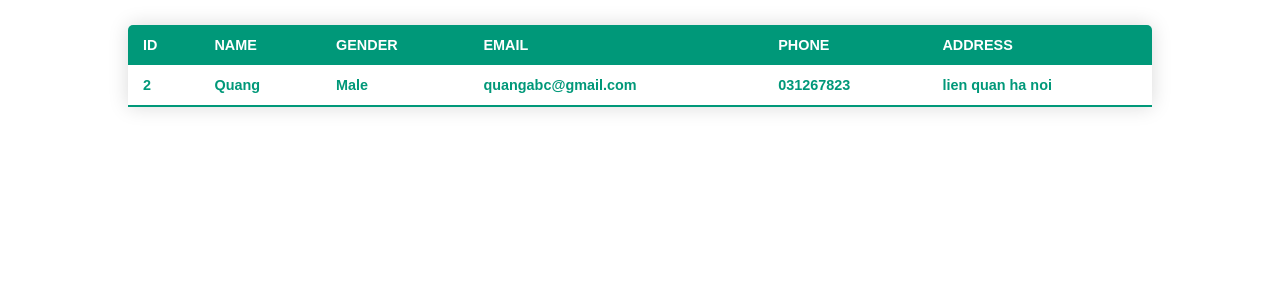
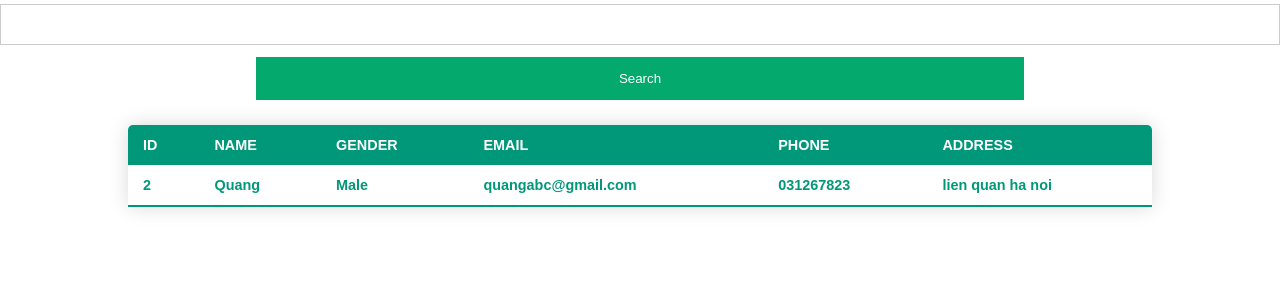
Before and after one commit to Tskiser/Quannie, a React (Create React App) app in the folder InsuranceCard/demofrontend/: page /list-staff in a window 1280 px wide. Shown: the top 300 px of the page. Built offline with nearby package versions, Linux system fonts and the light colour scheme.

Commit message:
search (list-staff)

```diff
--- a/InsuranceCard/demofrontend/src/views/ListStaff.js
+++ b/InsuranceCard/demofrontend/src/views/ListStaff.js
@@ -9,9 +9,18 @@ ListStaff.propTypes = {
 ListStaff.defaultProps ={
     data: [],
 }
+
 function ListStaff({data}) {
+
+    const [searchStr, setSearchStr] = useState('');
+    const [searchList, setSearchList] = useState(data);
+    const listData = data;
+    const handleSearch=()=>{
+        setSearchList(listData.filter((staff) => staff.name.toLowerCase().includes(searchStr.toLowerCase())))
+    }
     return (
         <div>
+        <input value={searchStr} onChange={(e)=>setSearchStr(e.target.value)}/> <button onClick={handleSearch}>Search</button>
         <table class="content-table">
             <thead>
                 <tr>
@@ -34,7 +43,7 @@ function ListStaff({data}) {
                     <td>lien quan ha noi</td>
                 </tr>
                 {
-                    data.map((staff)=>(
+                    searchList.map((staff)=>(
                         <Staff staff={staff}/>
                     ))
                 }
```
